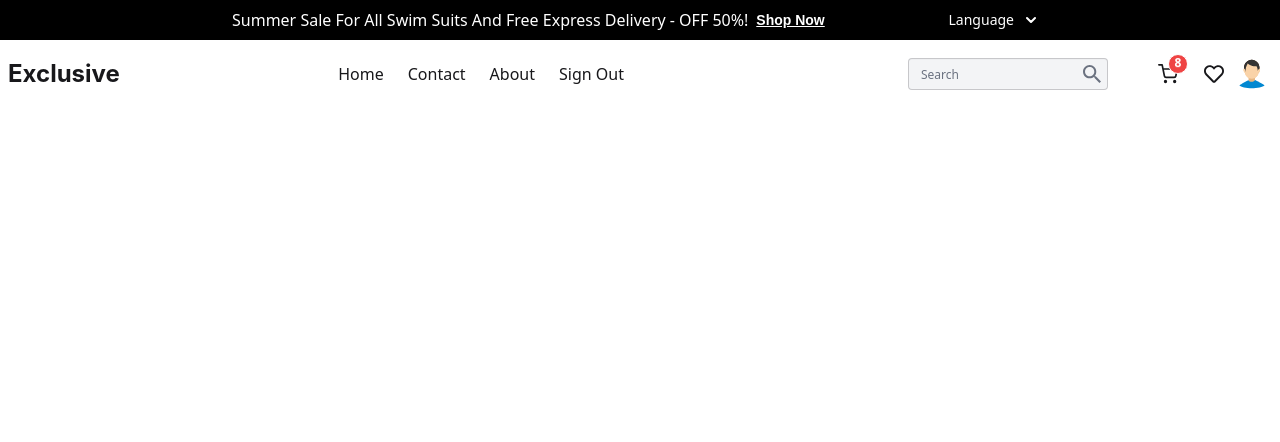
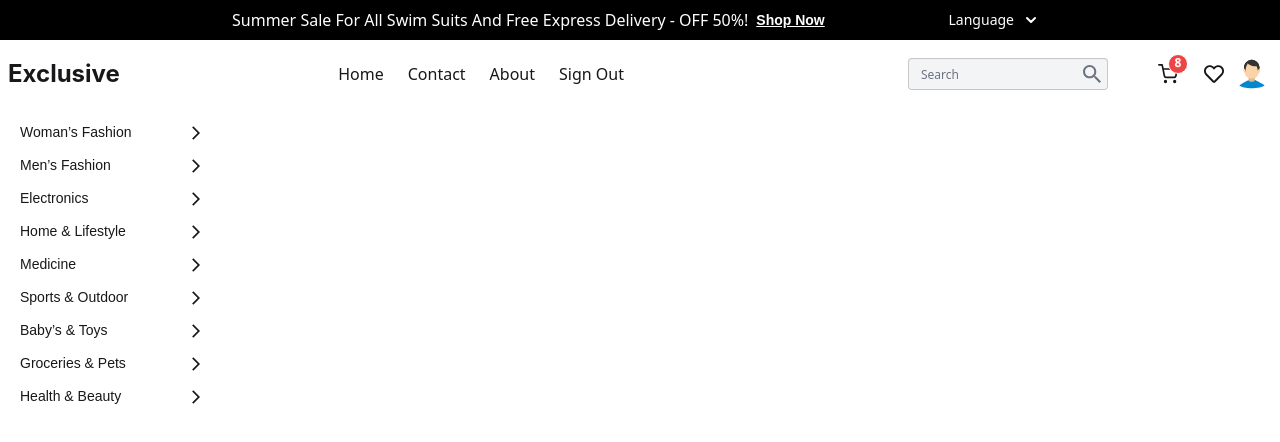
Before and after one commit to NurTheDev/Exclusive-e-commerce, a React (Vite) app: page / in a window 1280 px wide. Shown: the top 442 px of the page. Built offline with nearby package versions, Linux system fonts and the light colour scheme.

Commit message:
added menu

```diff
--- a/package.json
+++ b/package.json
@@ -16,6 +16,7 @@
     "react-dom": "^19.1.0",
     "react-icons": "^5.5.0",
     "react-router": "^7.6.2",
+    "react-slick": "^0.30.3",
     "tailwindcss": "^4.1.10"
   },
   "devDependencies": {
--- /dev/null
+++ b/src/Pages/protected/home/Banner.jsx
@@ -0,0 +1,49 @@
+import React, {useState} from 'react';
+import menuItems from '../../../data/menuItem.js';
+import {MdArrowForwardIos} from "react-icons/md";
+
+const Banner = () => {
+    const [openIndex, setOpenIndex] = useState(null)
+    const toggle = (index) => {
+        setOpenIndex(openIndex === index ? null : index);
+    };
+    return (
+        <div className={"container mx-auto"}>
+            <div className={"grid grid-cols-4"}>
+                {/*Menu bar start*/}
+                <ul className={"menu  rounded-box w-56 font-poppins"}>
+                    {menuItems.map((item, index) => (
+                        <li key={index}>
+                            <button
+                                className="w-full flex items-center justify-between text-left font-medium"
+                                onClick={() => toggle(index)}
+                            >
+                                <span>{item.title}</span>
+                                <MdArrowForwardIos
+                                    className={`w-4 h-4 transition-transform duration-200 ${
+                                        openIndex === index ? "rotate-90" : ""
+                                    }`}
+                                />
+                            </button>
+                            {openIndex === index && (
+                                <ul className="pl-4">
+                                    {item.children.map((child, childIndex) => (
+                                        <li key={childIndex}>
+                                            <a>{child}</a>
+                                        </li>
+                                    ))}
+                                </ul>
+                            )}
+                        </li>
+                    ))}
+                </ul>
+                {/*Menu bar start*/}
+            {/*    Carousel Image start*/}
+
+                {/*    Carousel Image end*/}
+            </div>
+        </div>
+    );
+};
+
+export default Banner;
--- a/src/Pages/protected/home/Home.jsx
+++ b/src/Pages/protected/home/Home.jsx
@@ -1,9 +1,11 @@
 import React from 'react';
+import Banner from "./Banner.jsx";
 
 const Home = () => {
     return (
-
-        <div></div>
+        <div>
+            <Banner/>
+        </div>
     );
 };
 
--- /dev/null
+++ b/src/data/menuItem.js
@@ -0,0 +1,12 @@
+const menuItems = [
+    { title: "Woman’s Fashion", children: ["Tops", "Dresses", "Accessories"] },
+    { title: "Men’s Fashion", children: ["Shirts", "Jeans", "Watches"] },
+    { title: "Electronics", children: ["Mobiles", "Laptops", "Headphones"] },
+    { title: "Home & Lifestyle", children: ["Furniture", "Decor", "Kitchen"] },
+    { title: "Medicine", children: ["Health Care", "Supplements", "Devices"] },
+    { title: "Sports & Outdoor", children: ["Exercise", "Outdoor Gear", "Bicycles"] },
+    { title: "Baby’s & Toys", children: ["Diapers", "Baby Food", "Toys"] },
+    { title: "Groceries & Pets", children: ["Groceries", "Pet Food", "Pet Toys"] },
+    { title: "Health & Beauty", children: ["Skincare", "Haircare", "Personal Care"] },
+];
+export default menuItems;
```
Also changed, not shown: 1 other file (tests, documents, lock files or other folders).
